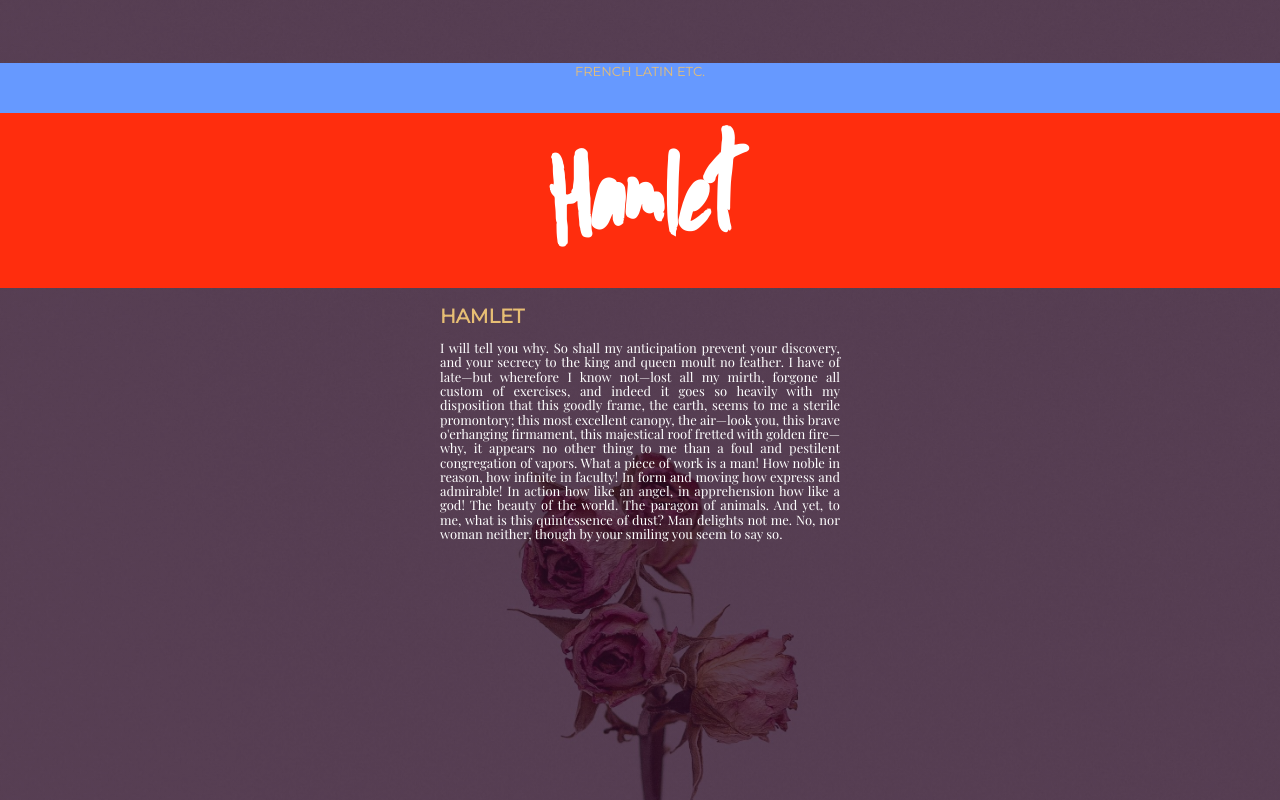
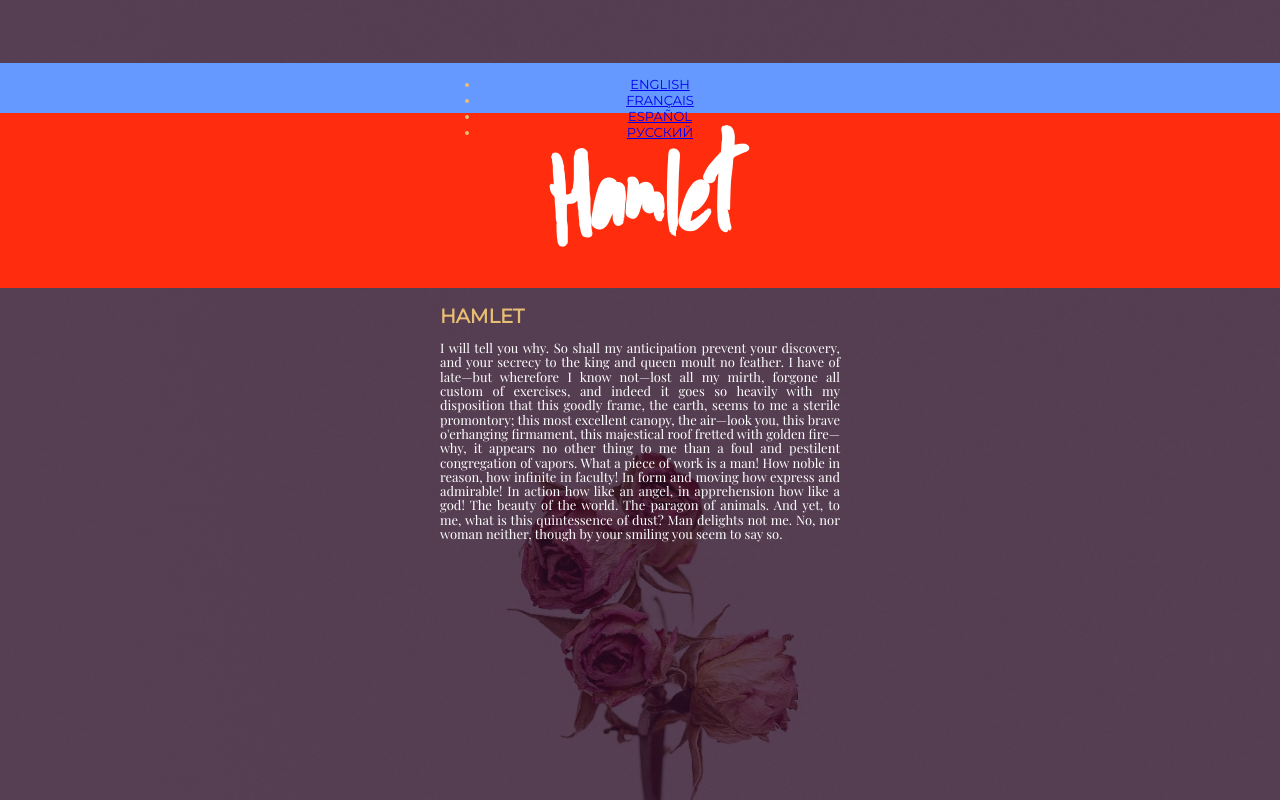
Before and after one commit to jklipton/hamlet, a plain HTML site: page index.html in a window 1280 px wide. Drawn offline with nearby package versions, Linux system fonts and the light colour scheme.

Commit message:
Update index.html

```diff
--- a/index.html
+++ b/index.html
@@ -10,7 +10,22 @@
 	<div class="wrapper">
 		<div class="top_block header">
 			<div class="nav">
-				<div class= "box"> French Latin etc. </div>
+				<div class= "menu box">
+					<ul>
+						<li>
+						<a href="#" target="_blank"> English </a>
+						</li>
+						<li>
+						<a href="#" target="_blank"> Français </a>
+						</li>
+						<li>
+						<a href="#" target="_blank"> Español</a>
+						</li>
+						<li>
+						<a href="#" target="_blank"> Pусский </a>
+						</li>
+					</ul>
+				</div>
 			</div>
 		</div>
 		<div class="center_block main">
```
